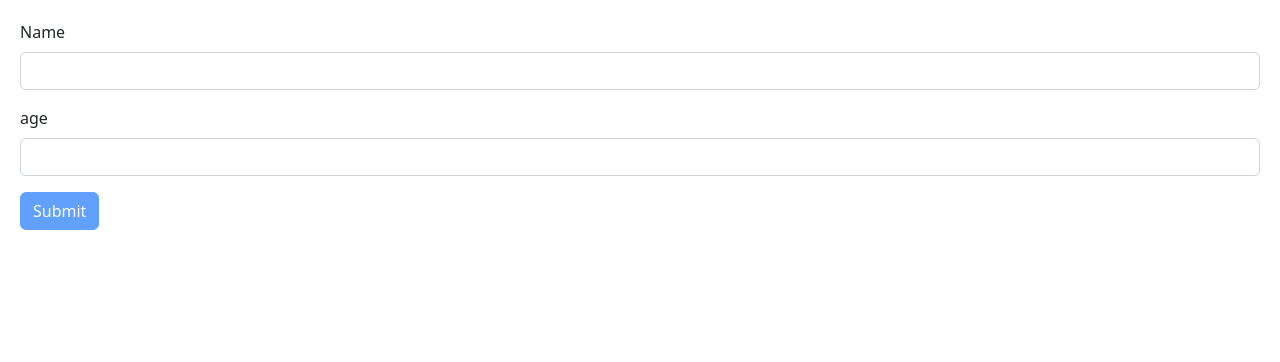
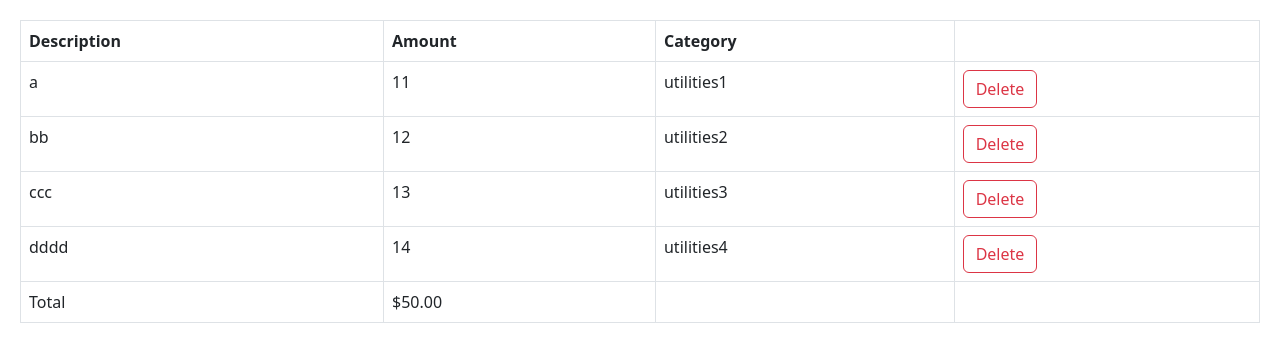
Before and after one commit to iammmila/TS_learning, a React (Vite) app: page / in a window 1280 px wide. Shown: the top 362 px of the page. Built offline with nearby package versions, Linux system fonts and the light colour scheme.

Commit message:
5.10. Building ExpenseList

```diff
--- a/src/App.tsx
+++ b/src/App.tsx
@@ -1,10 +1,22 @@
 import "./App.css";
-import Form6 from "./components/Form6";
+import ExpenseList from "./components/Expense-tracker/ExpenseList";
+import { useState } from "react";
 
 function App() {
+  const [expenses, setExpenses] = useState([
+    { id: 1, description: "a", amount: 11, category: "utilities1" },
+    { id: 2, description: "bb", amount: 12, category: "utilities2" },
+    { id: 3, description: "ccc", amount: 13, category: "utilities3" },
+    { id: 4, description: "dddd", amount: 14, category: "utilities4" },
+  ]);
+
+  const handleDelete = (id: number) => {
+    setExpenses(expenses.filter((e) => e.id !== id));
+  };
+
   return (
     <>
-      <Form6 />
+      <ExpenseList expenses={expenses} onDelete={(id) => handleDelete(id)} />
     </>
   );
 }
--- /dev/null
+++ b/src/components/Expense-tracker/ExpenseList/ExpenseList.tsx
@@ -0,0 +1,62 @@
+import React from "react";
+
+interface Expense {
+  id: number;
+  description: string;
+  amount: number;
+  category: string;
+}
+
+interface Props {
+  expenses: Expense[];
+  onDelete: (id: number) => void;
+}
+const ExpenseList = ({ expenses, onDelete }: Props) => {
+  if (expenses.length === 0) return null;
+  return (
+    <table className="table table-bordered">
+      <thead>
+        <tr>
+          <th>Description</th>
+          <th>Amount</th>
+          <th>Category</th>
+          <th></th>
+        </tr>
+      </thead>
+      <tbody>
+        {expenses.map((expense) => {
+          return (
+            <tr key={expense.id}>
+              <td>{expense.description}</td>
+              <td>{expense.amount}</td>
+              <td>{expense.category}</td>
+              <td>
+                <button
+                  onClick={() => onDelete(expense.id)}
+                  className="btn btn-outline-danger"
+                >
+                  Delete
+                </button>
+              </td>
+            </tr>
+          );
+        })}
+      </tbody>
+      <tfoot>
+        <tr>
+          <td>Total</td>
+          <td>
+            $
+            {expenses
+              .reduce((acc, expense) => expense.amount + acc, 0)
+              .toFixed(2)}
+          </td>
+          <td></td>
+          <td></td>
+        </tr>
+      </tfoot>
+    </table>
+  );
+};
+
+export default ExpenseList;
--- /dev/null
+++ b/src/components/Expense-tracker/ExpenseList/index.ts
@@ -0,0 +1,2 @@
+import ExpenseList from "./ExpenseList";
+export default ExpenseList;
```
